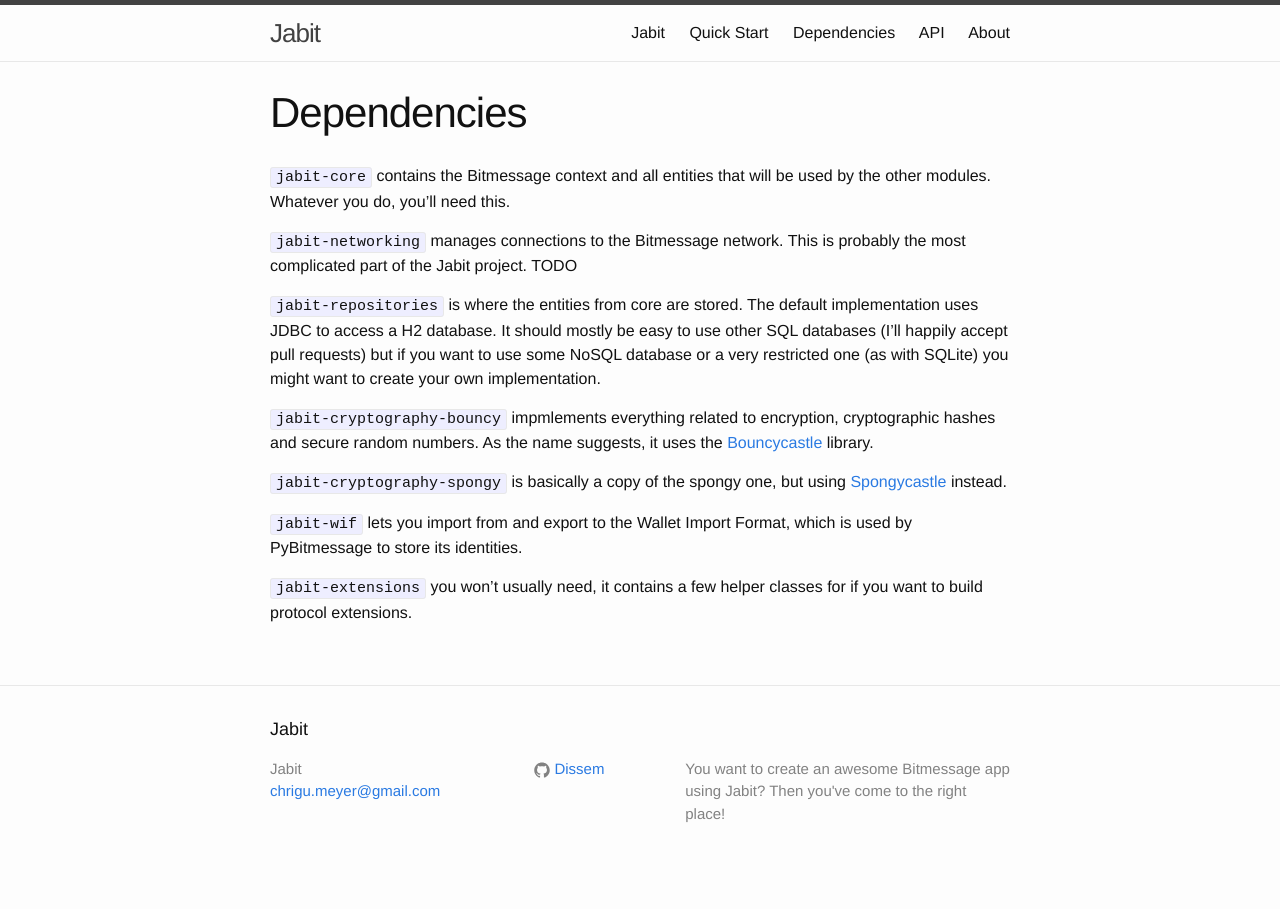
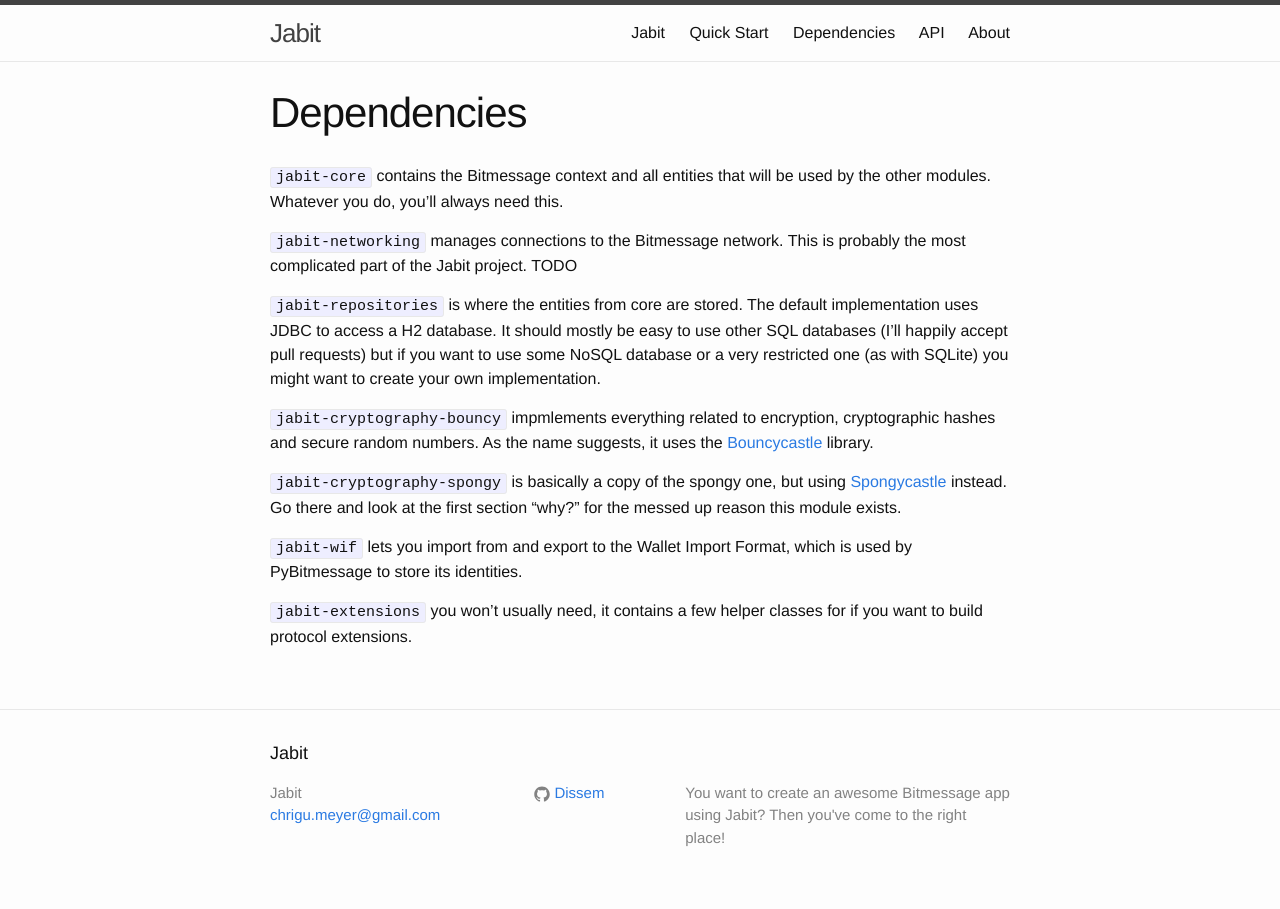
Before and after one commit to Dissem/Jabit, a Jekyll site: the page built from dependencies.md, in a window 1280 px wide. Built offline with Jekyll 4.4.1, drawn with Linux system fonts in a browser that asks for light colours.

Commit message:
minor improvements to the dwpendencies page

```diff
--- a/dependencies.md
+++ b/dependencies.md
@@ -7,7 +7,7 @@ categories: dependencies
 ---
 
 `jabit-core` contains the Bitmessage context and all entities that will be used by the other modules.
-Whatever you do, you'll need this.
+Whatever you do, you'll always need this.
 
 `jabit-networking` manages connections to the Bitmessage network. This is probably the most complicated
 part of the Jabit project. TODO
@@ -18,12 +18,14 @@ requests) but if you want to use some NoSQL database or a very restricted one (a
 want to create your own implementation.
 
 `jabit-cryptography-bouncy` impmlements everything related to encryption, cryptographic hashes and
-secure random numbers. As the name suggests, it uses the [Bouncycastle](https://www.bouncycastle.org/)
-library.
+secure random numbers. As the name suggests, it uses the [Bouncycastle][bouncycastle] library.
 
-`jabit-cryptography-spongy` is basically a copy of the spongy one, but using
-[Spongycastle](https://rtyley.github.io/spongycastle/) instead.
+`jabit-cryptography-spongy` is basically a copy of the spongy one, but using [Spongycastle][spongycastle]
+instead. Go there and look at the first section "why?" for the messed up reason this module exists.
 
 `jabit-wif` lets you import from and export to the Wallet Import Format, which is used by PyBitmessage to store its identities.
 
 `jabit-extensions` you won't usually need, it contains a few helper classes for if you want to build protocol extensions.
+
+[bouncycastle]: https://www.bouncycastle.org/
+[spongycastle]: https://rtyley.github.io/spongycastle/
```
